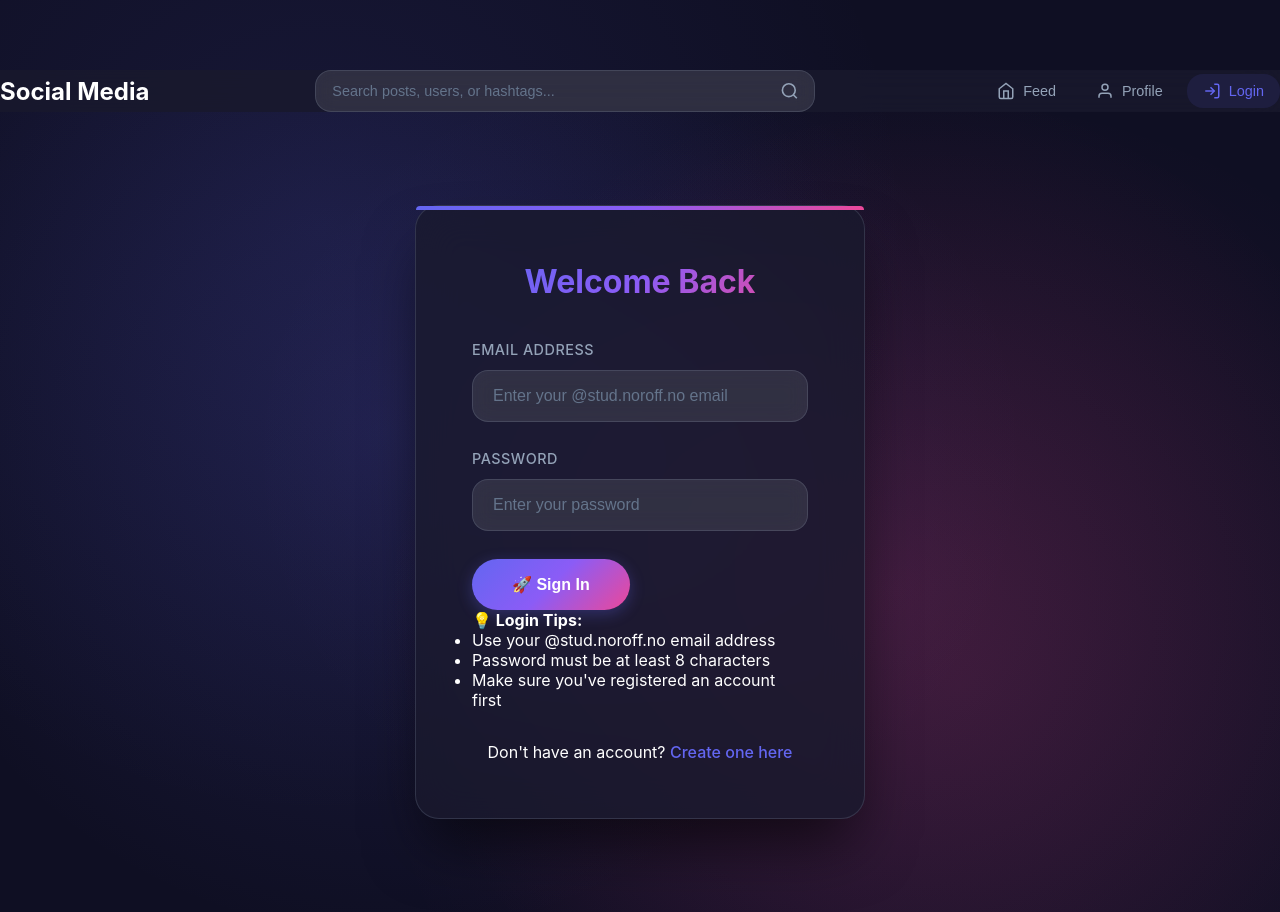
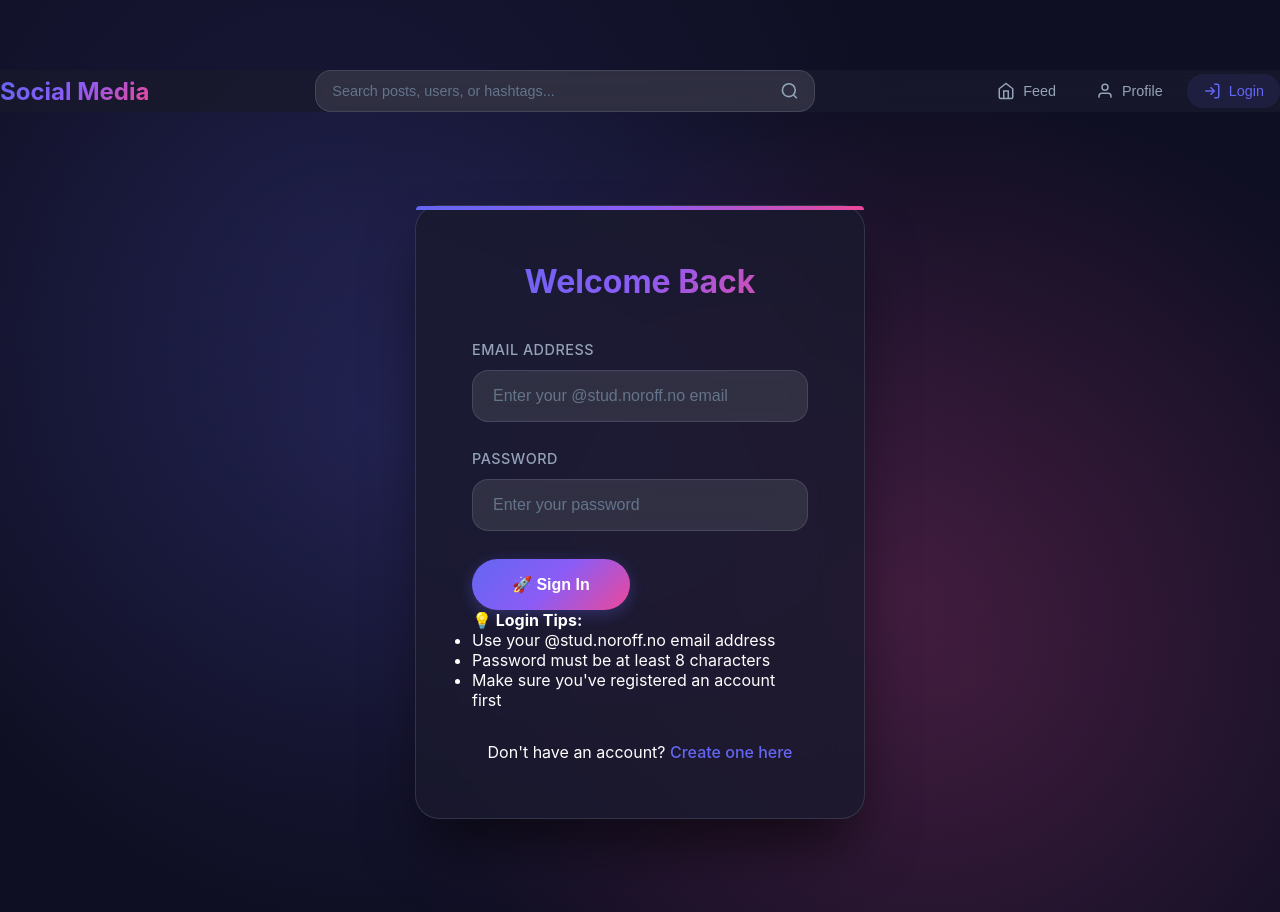
Before and after one commit to sergiu-sa/ca_bla, a website built with Vite: page index.html in a window 1280 px wide. Built offline with nearby package versions, Linux system fonts and the light colour scheme; no server answers.

Commit message:
added styles for the logo/brand on the feed page

```diff
--- a/src/style.css
+++ b/src/style.css
@@ -64,6 +64,28 @@ body {
   padding-top: 70px;
 }
 
+/* Brand/Logo */
+.navbar-brand {
+  flex-shrink: 0;
+}
+
+.brand-name {
+  font-size: 1.5rem;
+  font-weight: 700;
+  background: var(--primary-gradient);
+  -webkit-background-clip: text;
+  -webkit-text-fill-color: transparent;
+  background-clip: text;
+  margin: 0;
+  cursor: pointer;
+  transition: var(--transition);
+}
+
+.brand-name:hover {
+  transform: scale(1.05);
+}
+
+
 /* 🔹 Navigation Bar */
 .navbar {
   background: var(--bg-card);
@@ -182,14 +204,7 @@ body {
   background: #2980b9;
 }
 
-.brand-name {
-  color: var(--primary-gradient);
-}
-
-h1.brand-name {
-  color: var(--primary-gradient);
-
-}
+
 
 /* Search Loading in Navbar */
 .search-loading {
```
